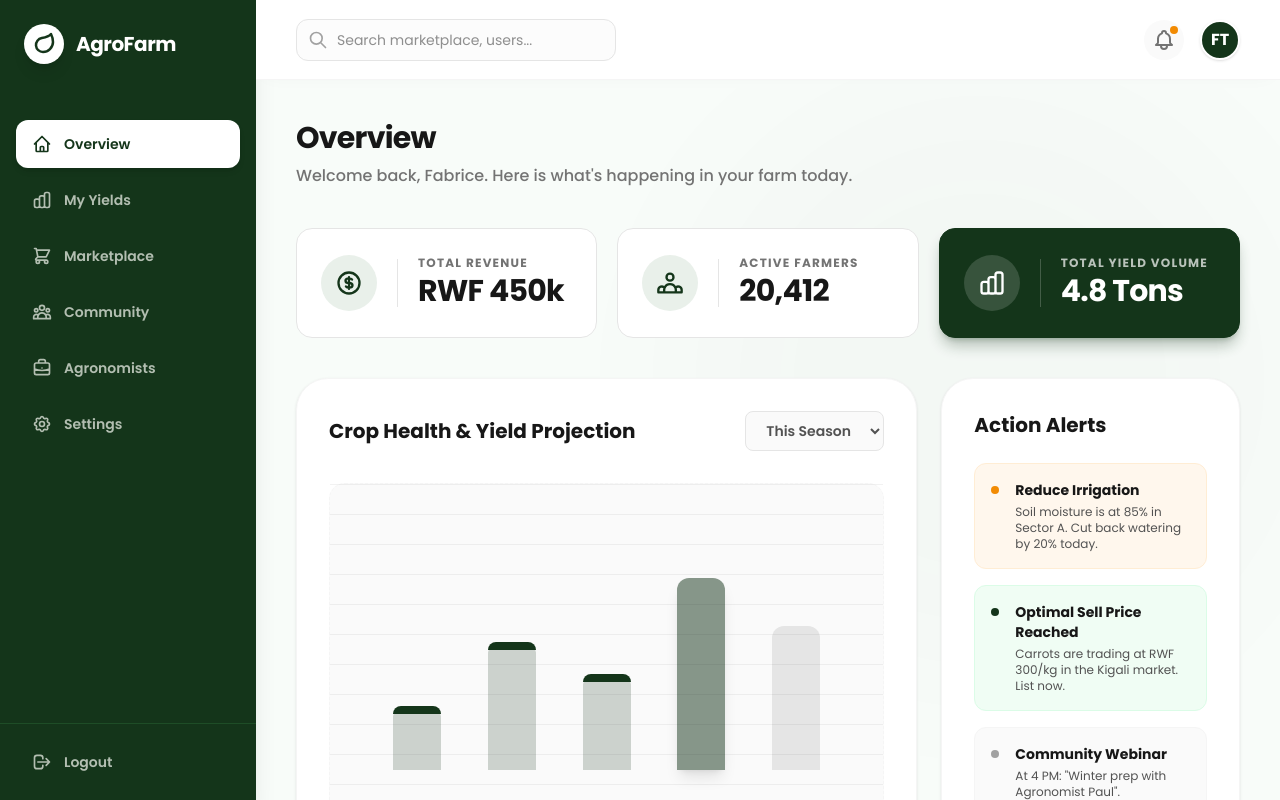
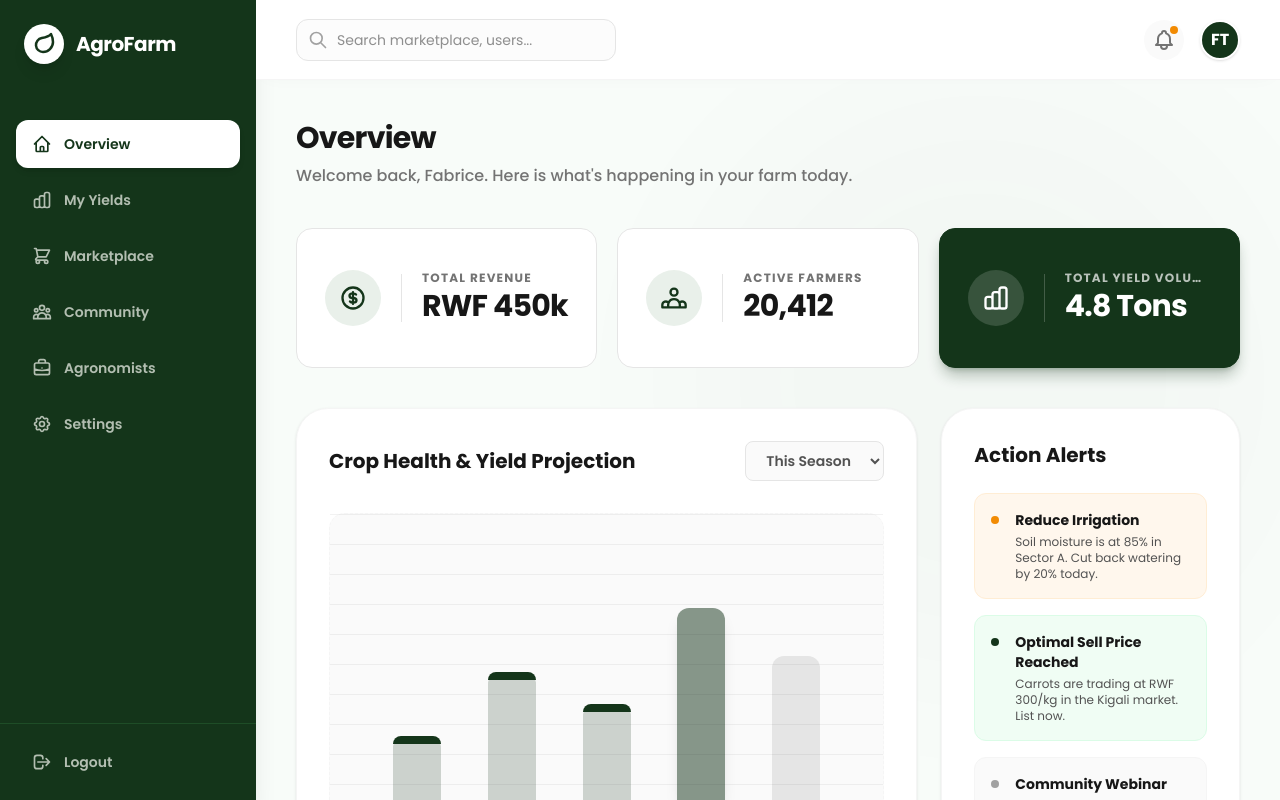
Before and after one commit to BYIRINGIRO-Samuel/Agro-hub, a Next.js app: page /dashboard in a window 1280 px wide. Shown: the top 800 px of the page. Built offline with nearby package versions, Linux system fonts and the light colour scheme.

Commit message:
Increase StatCard height to min-h-[140px] with p-7

```diff
--- a/app/components/StatCard.tsx
+++ b/app/components/StatCard.tsx
@@ -19,7 +19,7 @@ export default function StatCard({
 
   return (
     <div
-      className={`rounded-2xl border p-6 flex items-center gap-0 min-h-[110px] transition-all hover:-translate-y-1 hover:shadow-lg ${
+      className={`rounded-2xl border p-7 flex items-center gap-0 min-h-[140px] transition-all hover:-translate-y-1 hover:shadow-lg ${
         isFilled
           ? "bg-brand-green border-brand-green text-white shadow-lg shadow-brand-green/30"
           : "bg-white border-neutral-200 text-neutral-900"
```
